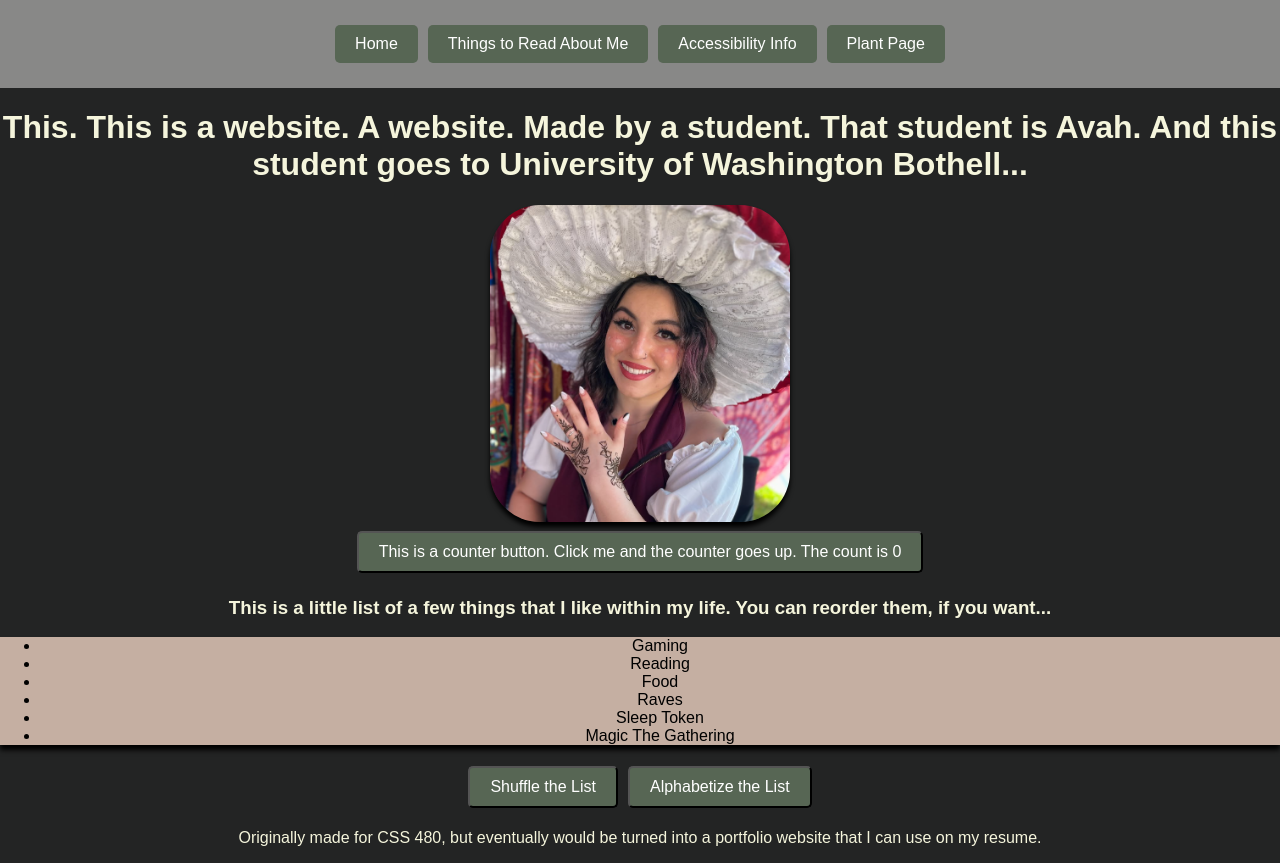
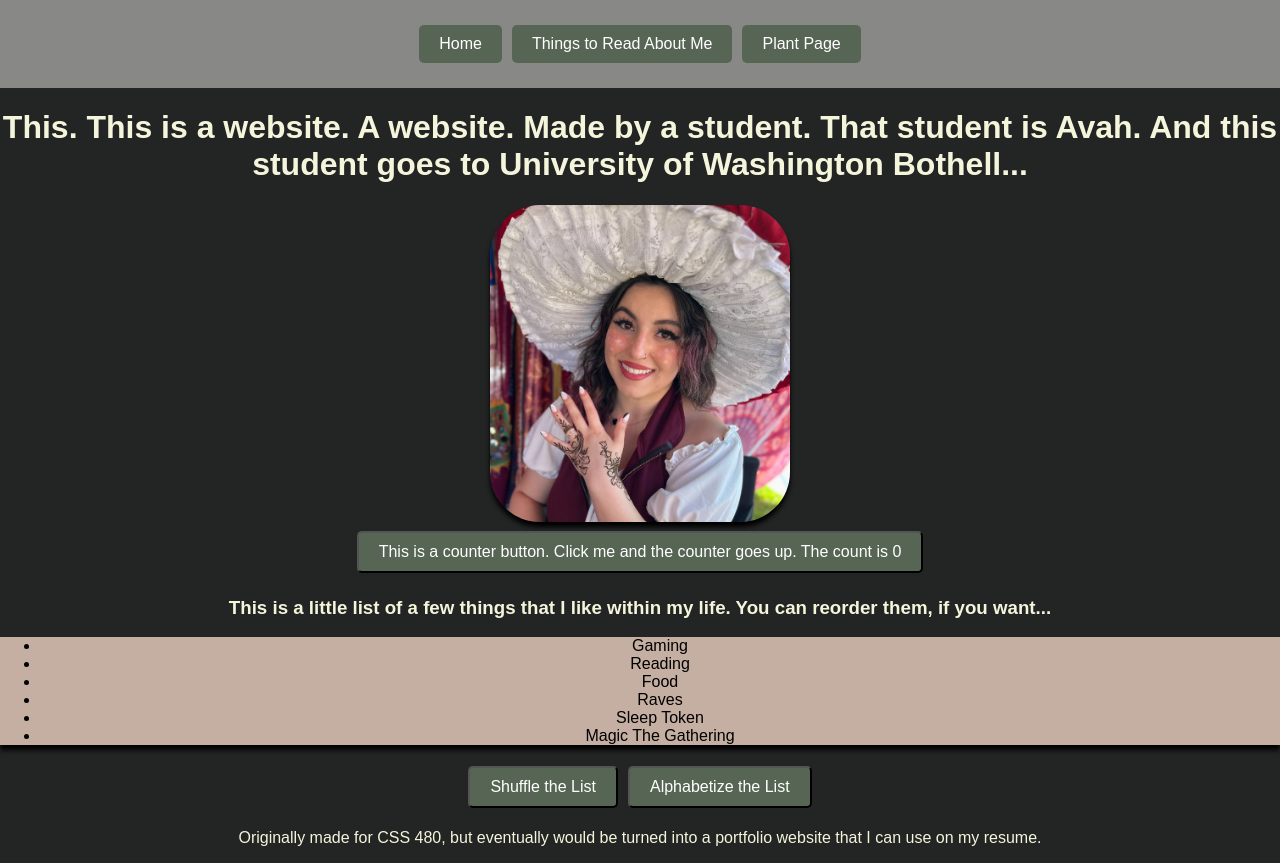
Before and after one commit to zambiers/myWebsite, a React (Create React App) app: page / in a window 1280 px wide. Built offline with nearby package versions, Linux system fonts and the light colour scheme.

Commit message:
Update MainPageNavBar.js
Removed the accessibility page link since it lead to an empty page where users could not navigate away from.

```diff
--- a/src/compents/MainPageNavBar.js
+++ b/src/compents/MainPageNavBar.js
@@ -7,7 +7,6 @@ function MainNavbar(){
    <div className="navbar">
       <Link to="/" className="nav-button">Home</Link>
       <Link to="/page1" className="nav-button">Things to Read About Me</Link>
-      <Link to="/accessibility"className="nav-button">Accessibility Info</Link>
        <Link to="/page3" className="nav-button">Plant Page</Link>
    </div>
    );
```
